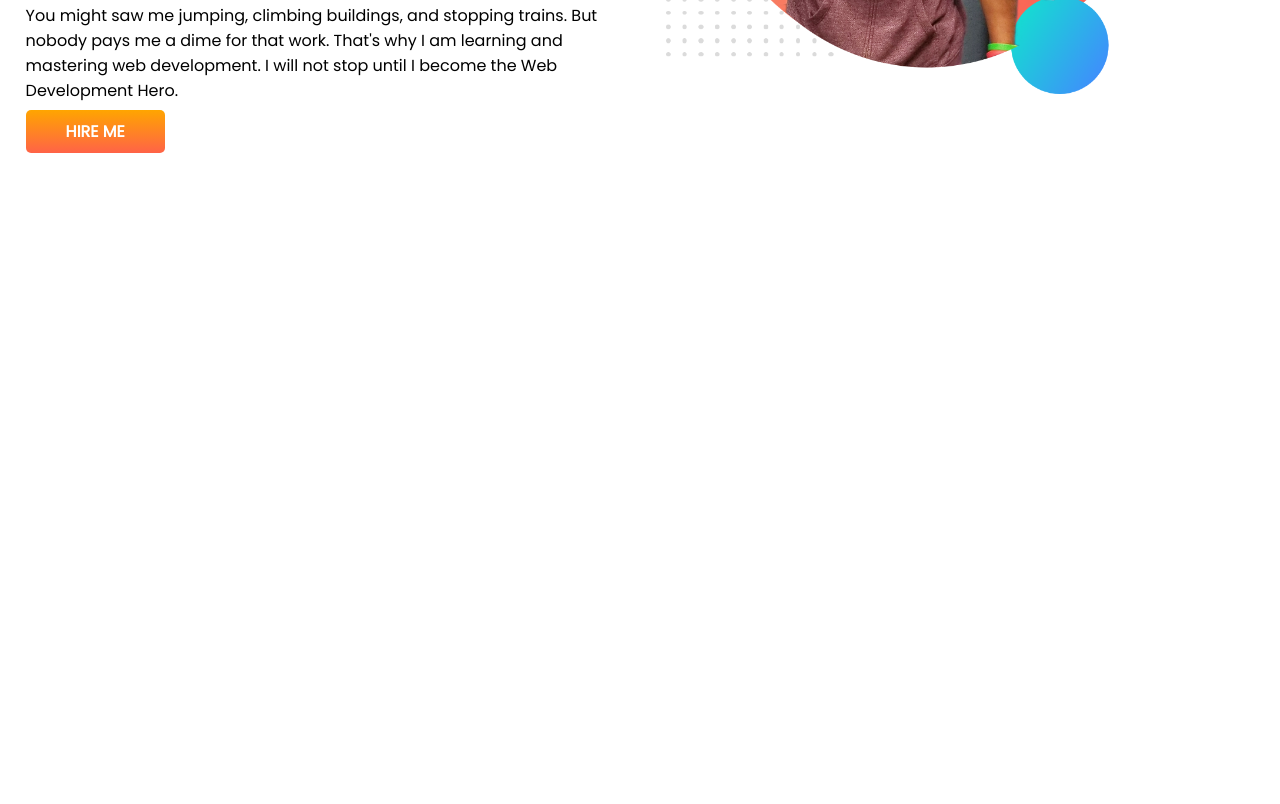
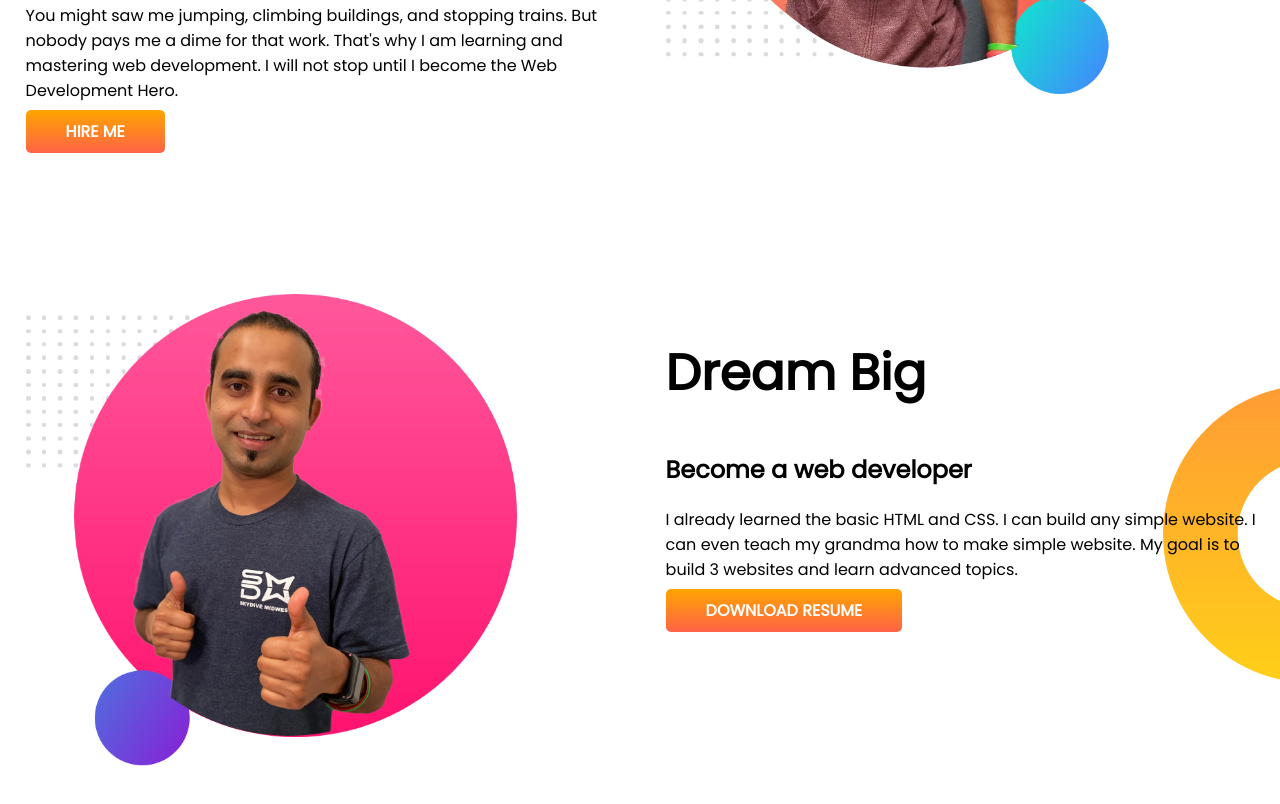
Before and after one commit to shakirbd007/developer-porfolio, a plain HTML site: page index.html in a window 1280 px wide. Shown: the part 394-1198 px from the top of the page. Before the commit the page ends 800 px from the top, so only its background shows below. Drawn offline with Linux system fonts and the light colour scheme.

Commit message:
second half done

```diff
--- a/index.html
+++ b/index.html
@@ -24,6 +24,18 @@
          <img src="images/jhankar.png" alt="">
      </div>
    </section>
+   <section class="dream-big">
+       <div class="half-width 2">
+           <img src="images/jhankar2.png" alt="">
+       </div>
+       <div class="half-width 2">
+           <h1>Dream Big</h1>
+           <h2>Become a web developer</h2>
+           <p>I already learned the basic HTML and CSS. I can build any simple website. I can even teach my grandma how to make simple website. My goal is to build 3 websites and learn advanced topics.</p>
+           <a class="link-button" target="_blank" href="https://programminghero1.github.io/developer-portfolio/">DOWNLOAD RESUME</a>
+       </div>
+
+   </section>
 
 </body>
 </html>
--- a/style.css
+++ b/style.css
@@ -10,10 +10,14 @@ h1{
 }
 section{
     display: flex;
+    margin-bottom: 150px;
 }
 .half-width{
     width: 50%;
     padding-left: 2%;
+}
+.half-width 2{
+    width: 50%;
 }
 .half-width img{
     width:80%;
@@ -30,3 +34,8 @@ section{
     background-image: url(images/top-banner.png);
     background-repeat: no-repeat;
 }
+.dream-big{
+    background-image: url(images/dream-bg.png);
+    background-repeat: no-repeat;
+    background-position: right;
+}
```
